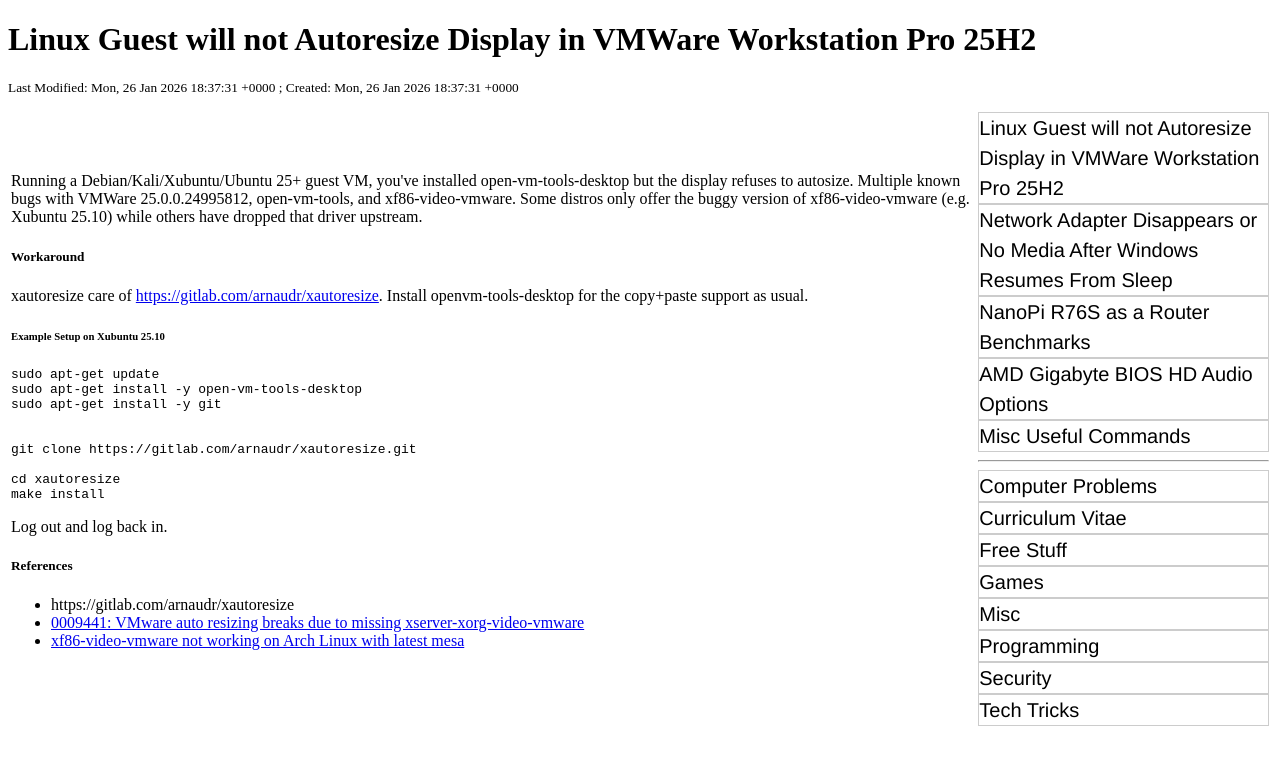
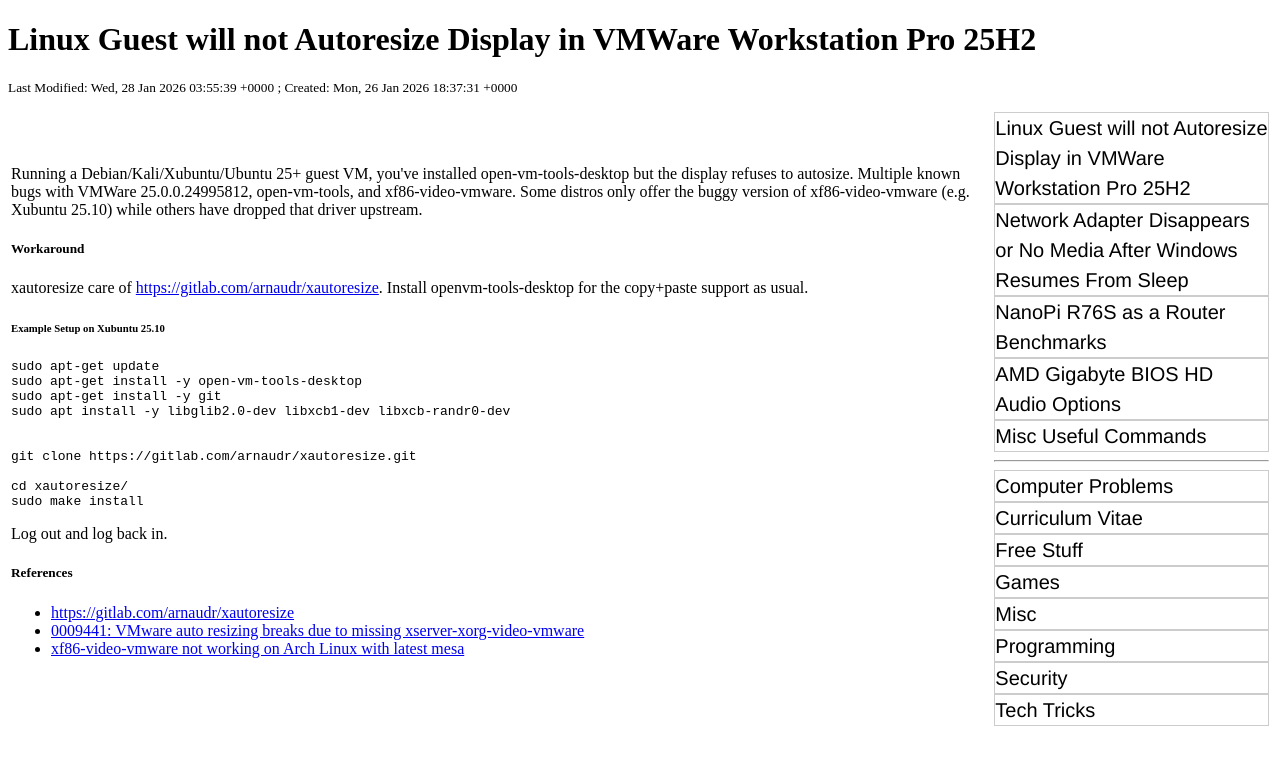
Before and after one commit to rbeede/rbeede.github.io, a Jekyll site: the page built from _posts/2026-01-26-Linux_Guest_will_not_Autoresize_Display_in_VMWare_Workstation_Pro_25H2.html, in a window 1280 px wide. Shown: the top 765 px of the page. Built offline with Jekyll 4.4.1, drawn with Linux system fonts in a browser that asks for light colours.

Commit message:
Update lastmod_epoch and installation steps
Updated last modified timestamp and installation instructions for xautoresize.

```diff
--- a/_posts/2026-01-26-Linux_Guest_will_not_Autoresize_Display_in_VMWare_Workstation_Pro_25H2.html
+++ b/_posts/2026-01-26-Linux_Guest_will_not_Autoresize_Display_in_VMWare_Workstation_Pro_25H2.html
@@ -17,12 +17,13 @@
 sudo apt-get update
 sudo apt-get install -y open-vm-tools-desktop
 sudo apt-get install -y git
+sudo apt install -y libglib2.0-dev libxcb1-dev libxcb-randr0-dev
 
 
 git clone https://gitlab.com/arnaudr/xautoresize.git
 
-cd xautoresize
-make install
+cd xautoresize/
+sudo make install
 </pre>
 
 <p>
@@ -31,7 +32,7 @@
 
 <h5>References</h5>
 <ul>
-<li>https://gitlab.com/arnaudr/xautoresize</li>
+<li><a href="https://gitlab.com/arnaudr/xautoresize">https://gitlab.com/arnaudr/xautoresize</a></li>
 <li><a href="https://bugs.kali.org/view.php?id=9441">0009441: VMware auto resizing breaks due to missing xserver-xorg-video-vmware</a></li>
 <li><a href="https://gitlab.freedesktop.org/xorg/driver/xf86-video-vmware/-/issues/12">xf86-video-vmware not working on Arch Linux with latest mesa</a></li>
 </ul>
```
Also changed, not shown: other parts of _posts/2026-01-26-Linux_Guest_will_not_Autoresize_Display_in_VMWare_Workstation_Pro_25H2.html (+1 -1 lines).
